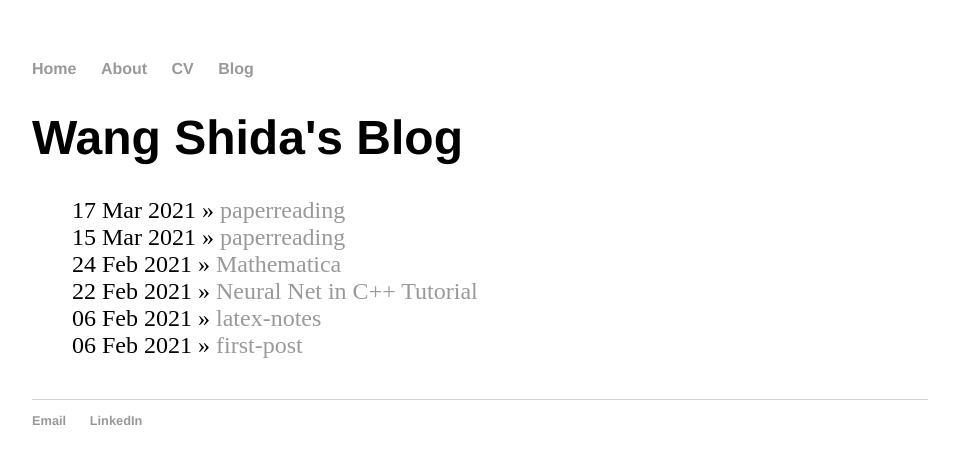
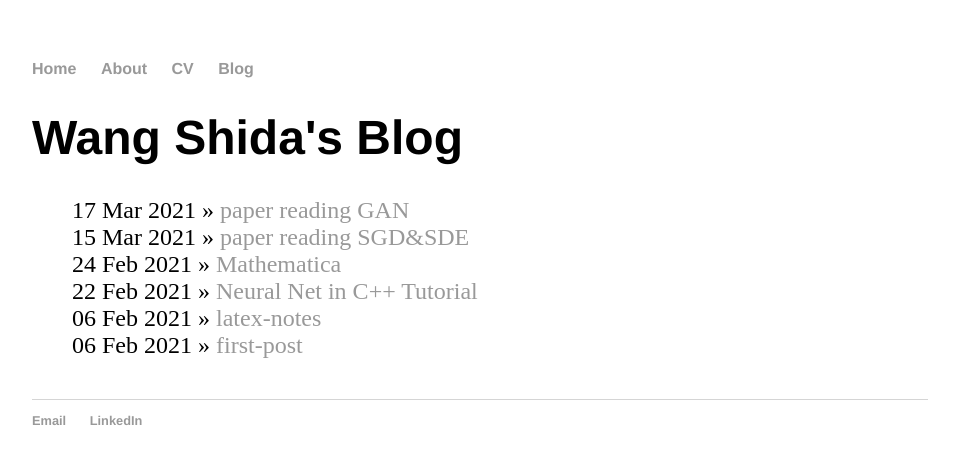
Before and after one commit to radarFudan/radarFudan.github.io, a Jekyll site: the page built from blog/index.html, in a window 1280 px wide. Shown: the top 464 px of the page, without its empty margins (160-1119 px from the left). Built offline with Jekyll 4.4.1, drawn with Linux system fonts in a browser that asks for light colours.

Commit message:
Renaming the blog articles

```diff
--- a/_posts/2021-03-15-paper-reading-SGD-SDE.md
+++ b/_posts/2021-03-15-paper-reading-SGD-SDE.md
@@ -1,6 +1,6 @@
 ---
 layout: post
-title: "paperreading"
+title: "paper reading SGD&SDE"
 date: 2021-03-15
 ---
 
--- a/_posts/2021-03-17-paper-reading-GAN.md
+++ b/_posts/2021-03-17-paper-reading-GAN.md
@@ -1,6 +1,6 @@
 ---
 layout: post
-title: "paperreading"
+title: "paper reading GAN"
 date: 2021-03-17
 ---
 
```
